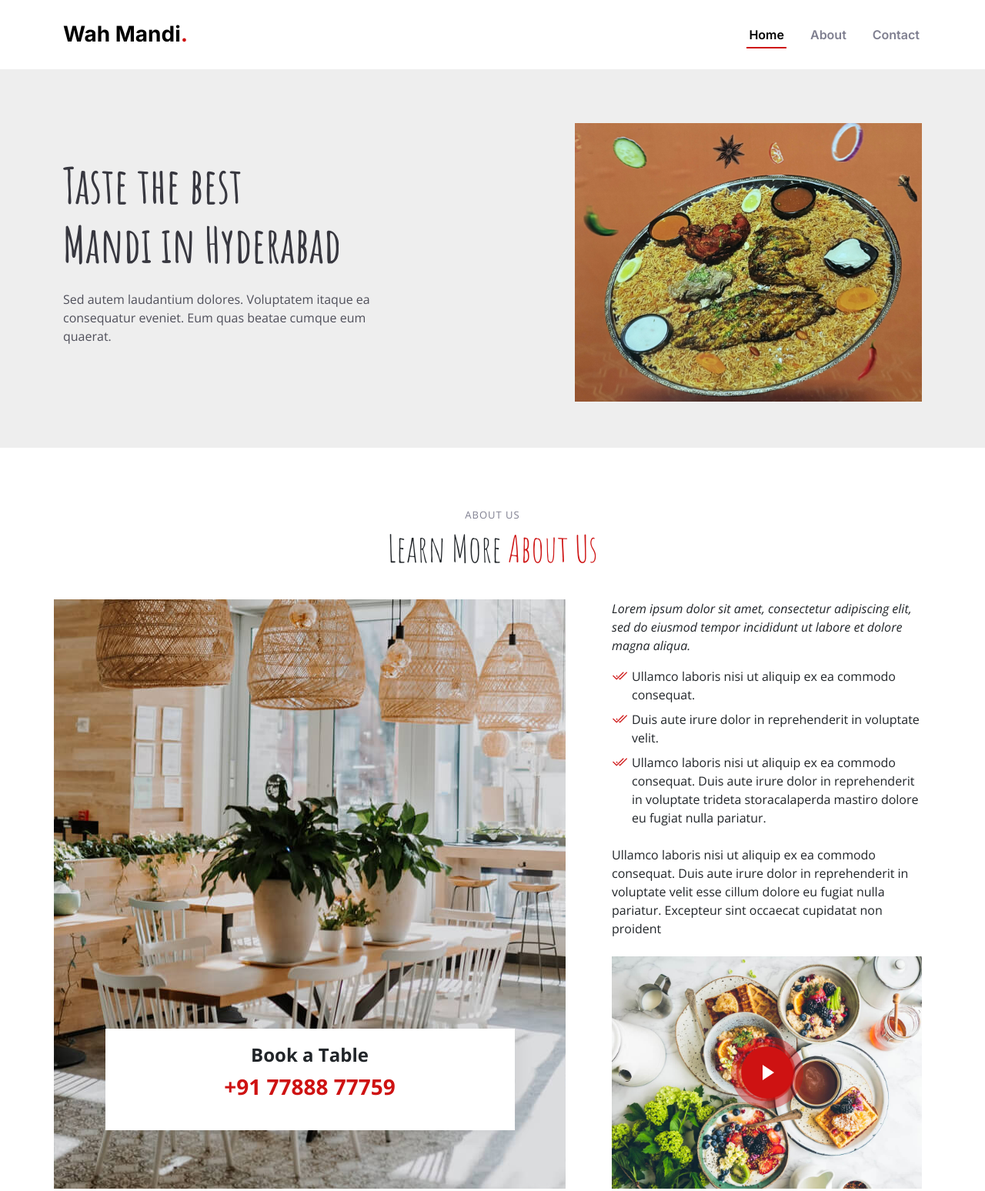
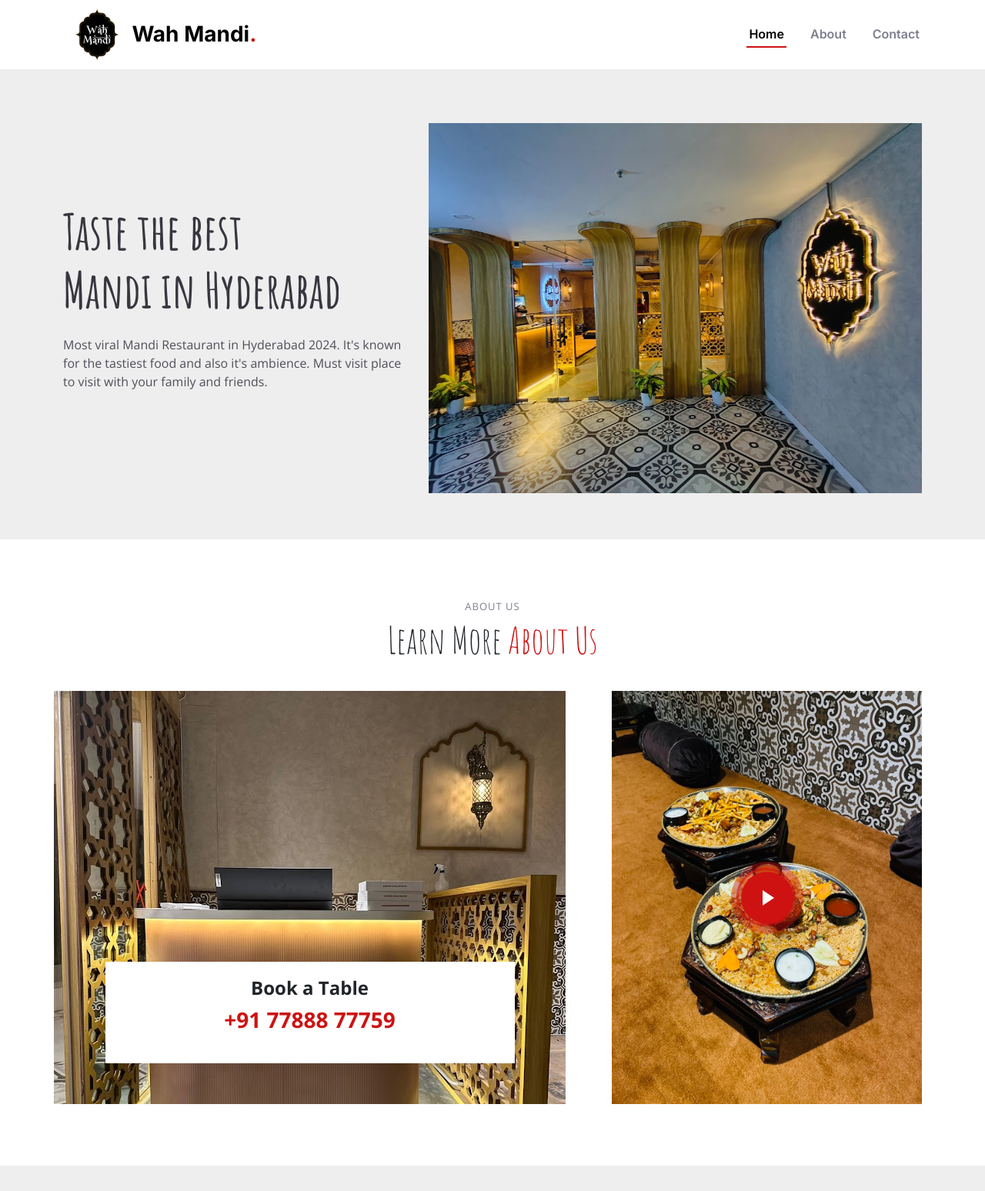
Before and after one commit to adminnbot/yummy, a plain HTML site: page index.html in a window 1280 px wide. Shown: the top 1548 px of the page at 77% size. Drawn offline with nearby package versions, Linux system fonts and the light colour scheme.

Commit message:
Update images

```diff
--- a/assets/css/main.css
+++ b/assets/css/main.css
@@ -264,7 +264,7 @@
 }
 
 .header .logo img {
-  max-height: 40px;
+  max-height: 72px;
   margin-right: 6px;
 }
 
--- a/index.html
+++ b/index.html
@@ -10,8 +10,8 @@
   <meta content="" name="keywords">
 
   <!-- Favicons -->
-  <link href="assets/img/favicon.png" rel="icon">
-  <link href="assets/img/apple-touch-icon.png" rel="apple-touch-icon">
+  <link href="assets/img/wahmandi-logo.png" rel="icon">
+  <link href="assets/img/wahmandi-logo.png" rel="apple-touch-icon">
 
   <!-- Google Fonts -->
   <link rel="preconnect" href="https://fonts.googleapis.com">
@@ -45,7 +45,7 @@
 
       <a href="index.html" class="logo d-flex align-items-center me-auto me-lg-0">
         <!-- Uncomment the line below if you also wish to use an image logo -->
-        <!-- <img src="assets/img/logo.png" alt=""> -->
+        <img src="assets/img/wahmandi-logo.png" alt="">
         <h1>Wah Mandi<span>.</span></h1>
       </a>
 
@@ -91,14 +91,18 @@
       <div class="row justify-content-between gy-5">
         <div class="col-lg-5 order-2 order-lg-1 d-flex flex-column justify-content-center align-items-center align-items-lg-start text-center text-lg-start">
           <h2 data-aos="fade-up">Taste the best<br>Mandi in Hyderabad</h2>
-          <p data-aos="fade-up" data-aos-delay="100">Sed autem laudantium dolores. Voluptatem itaque ea consequatur eveniet. Eum quas beatae cumque eum quaerat.</p>
+          <p data-aos="fade-up" data-aos-delay="100">
+            Most viral Mandi Restaurant in Hyderabad 2024.
+            It's known for the tastiest food and also it's ambience.
+            Must visit place to visit with your family and friends.
+          </p>
           <!-- <div class="d-flex" data-aos="fade-up" data-aos-delay="200">
             <a href="#book-a-table" class="btn-book-a-table">Book a Table</a>
             <a href="https://www.youtube.com/watch?v=LXb3EKWsInQ" class="glightbox btn-watch-video d-flex align-items-center"><i class="bi bi-play-circle"></i><span>Watch Video</span></a>
           </div> -->
         </div>
-        <div class="col-lg-5 order-1 order-lg-2 text-center text-lg-start">
-          <img src="assets/img/mandi.jpg" class="img-fluid" alt="" data-aos="zoom-out" data-aos-delay="300">
+        <div class="col-lg-7 order-1 order-lg-2 text-center text-lg-start">
+          <img src="assets/img/gallery/wahmandi-entrance.jpeg" class="img-fluid" alt="" data-aos="zoom-out" data-aos-delay="300">
         </div>
       </div>
     </div>
@@ -116,7 +120,7 @@
         </div>
 
         <div class="row gy-4">
-          <div class="col-lg-7 position-relative about-img" style="background-image: url(assets/img/about.jpg) ;" data-aos="fade-up" data-aos-delay="150">
+          <div class="col-lg-7 position-relative about-img" style="background-image: url(assets/img/gallery/wahmandi-desk.jpeg) ;" data-aos="fade-up" data-aos-delay="150">
             <div class="call-us position-absolute">
               <h4>Book a Table</h4>
               <p>+91 77888 77759</p>
@@ -124,7 +128,7 @@
           </div>
           <div class="col-lg-5 d-flex align-items-end" data-aos="fade-up" data-aos-delay="300">
             <div class="content ps-0 ps-lg-5">
-              <p class="fst-italic">
+              <!-- <p class="fst-italic">
                 Lorem ipsum dolor sit amet, consectetur adipiscing elit, sed do eiusmod tempor incididunt ut labore et dolore
                 magna aliqua.
               </p>
@@ -136,11 +140,11 @@
               <p>
                 Ullamco laboris nisi ut aliquip ex ea commodo consequat. Duis aute irure dolor in reprehenderit in voluptate
                 velit esse cillum dolore eu fugiat nulla pariatur. Excepteur sint occaecat cupidatat non proident
-              </p>
+              </p> -->
 
-              <div class="position-relative mt-4">
-                <img src="assets/img/about-2.jpg" class="img-fluid" alt="">
-                <a href="https://www.youtube.com/watch?v=LXb3EKWsInQ" class="glightbox play-btn"></a>
+              <div class="position-relative">
+                <img src="assets/img/gallery/wahmandi-plates.jpeg" class="img-fluid" alt="">
+                <a target="_blank" href="https://www.instagram.com/prasad.hydraboiny/reel/C555z61v4k3/" class=" play-btn"></a>
               </div>
             </div>
           </div>
@@ -155,7 +159,7 @@
 
         <div class="section-header">
           <h2>Testimonials</h2>
-          <p>What Are They <span>Saying About Us</span></p>
+          <p>Come and join <span>Our Growing Family</span></p>
         </div>
 
         <div class="slides-1 swiper" data-aos="fade-up" data-aos-delay="100">
@@ -294,7 +298,7 @@
               <i class="icon bi bi-envelope flex-shrink-0"></i>
               <div>
                 <h3>Email Us</h3>
-                <p>contact@example.com</p>
+                <p>contact@wahmandi.com</p>
               </div>
             </div>
           </div><!-- End Info Item -->
@@ -314,8 +318,8 @@
               <i class="icon bi bi-share flex-shrink-0"></i>
               <div>
                 <h3>Opening Hours</h3>
-                <div><strong>Mon-Sat:</strong> 12PM - 1AM;
-                  <strong>Sunday:</strong> 12PM - 1AM;
+                <div><strong>All Days:</strong> 12PM - 1AM
+                  <!-- <strong>Sunday:</strong> 12PM - 1AM; -->
                 </div>
               </div>
             </div>
@@ -386,8 +390,8 @@
           <div>
             <h4>Opening Hours</h4>
             <p>
-              <strong>Mon-Sat: 11AM</strong> - 23PM<br>
-              Sunday: Closed
+              <strong>All Days: 12PM - 1AM</strong><br>
+              <!-- Sunday: Closed -->
             </p>
           </div>
         </div>
```
Also changed, not shown: assets/img/gallery/wahmandi-desk.jpeg (added), assets/img/gallery/wahmandi-entrance.jpeg (added), assets/img/gallery/wahmandi-interior.jpeg (added), assets/img/gallery/wahmandi-outside.jpeg (added), assets/img/gallery/wahmandi-plates.jpeg (added), assets/img/wahmandi-logo.jpeg (added), assets/img/wahmandi-logo.png (added).
